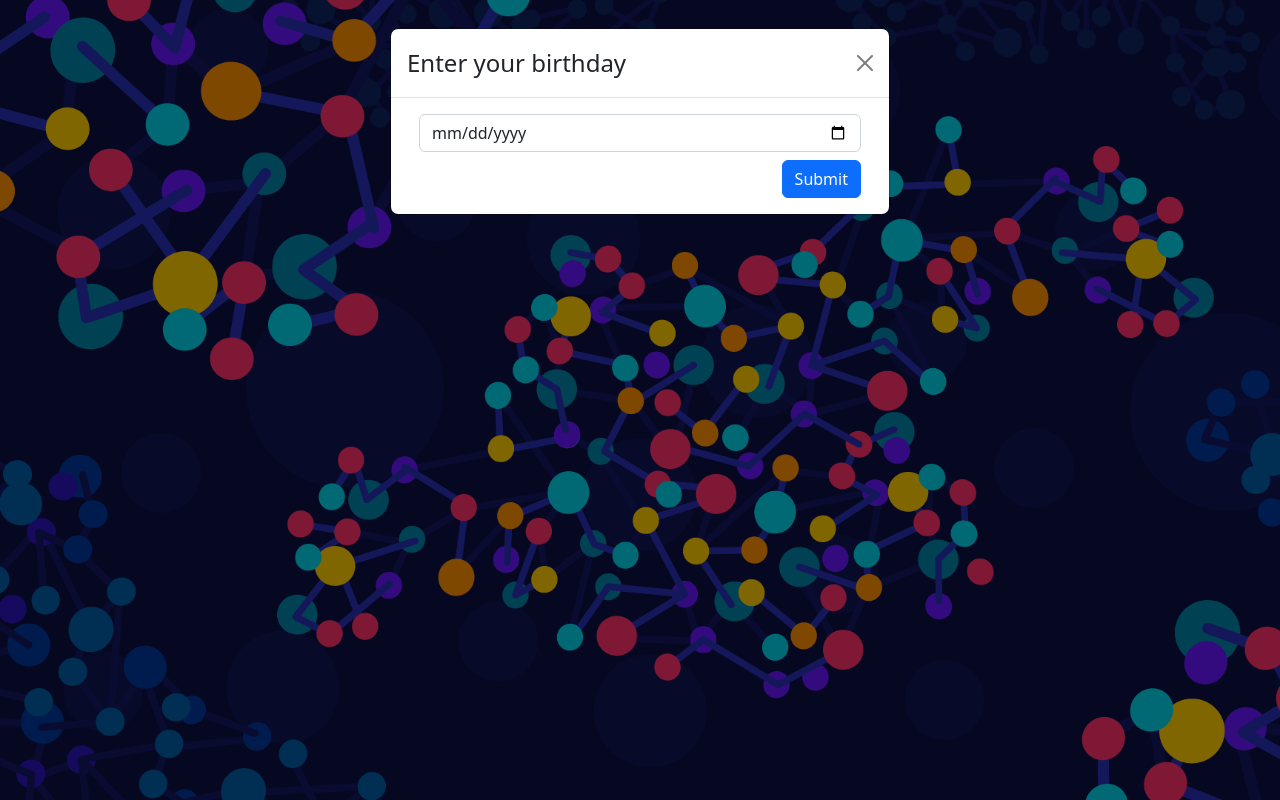
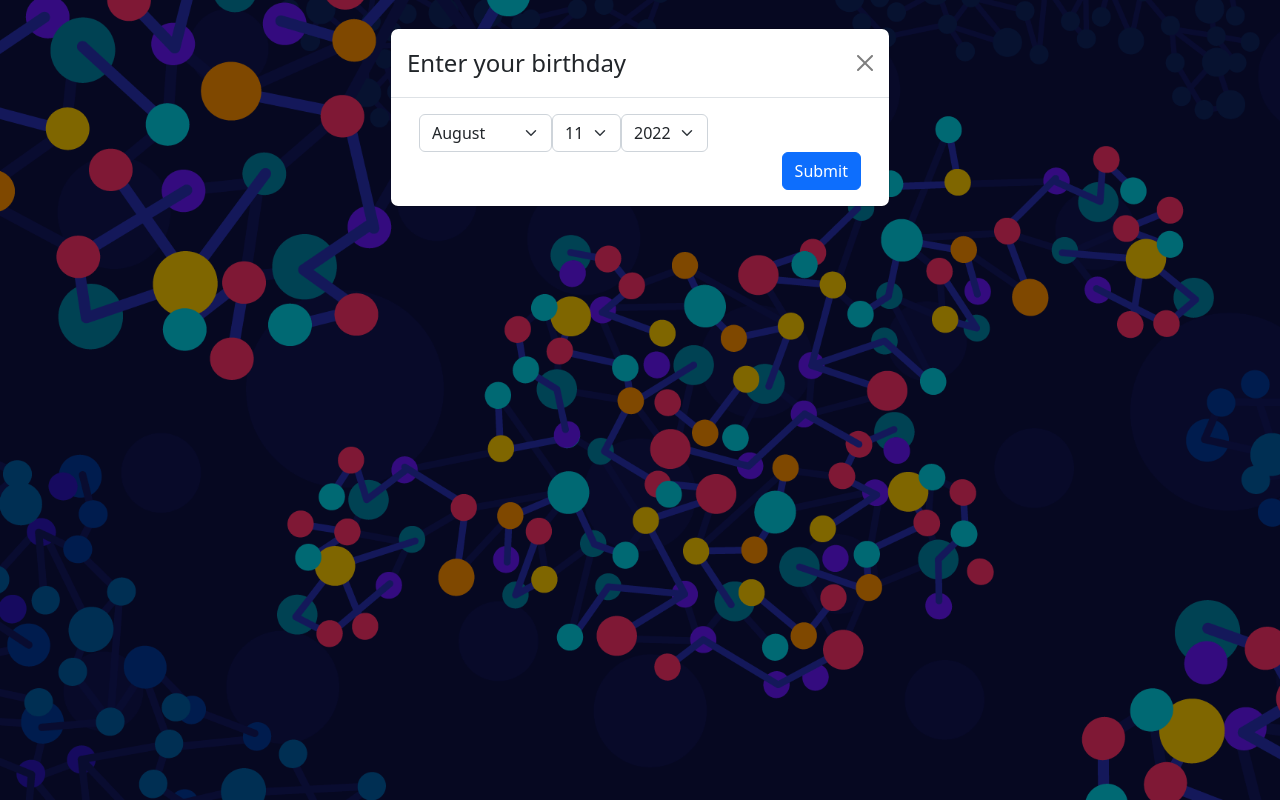
Before and after one commit to BShowen/your-life-in-weeks, a React (Create React App) app: page / in a window 1280 px wide. Built offline with nearby package versions, Linux system fonts and the light colour scheme.

Commit message:
Refactor the date input

```diff
--- a/src/App.css
+++ b/src/App.css
@@ -21,11 +21,12 @@
   transition: transform 250ms;
 }
 
-#year{
+#decade-year{
   width: 200vw;
   transform-origin: left;
   transform: scale(0.5);
   z-index: 0;
+  gap: 2px;
 }
 
 @media only screen and (min-width: 992px) { /* for screens wider than 992px */
@@ -41,7 +42,7 @@
     color: #d6a100;
   }
 
-  #year{
+  #decade-year{
     width: 100%;
     transform: none;
     gap: 2px;
--- a/src/components/BirthdayForm.js
+++ b/src/components/BirthdayForm.js
@@ -1,12 +1,15 @@
 import React, { Component } from "react";
 import { Form, Button } from "react-bootstrap";
+import { DateTime } from "luxon";
 
 export default class BirthdayForm extends Component {
   constructor(props) {
     super(props);
 
     this.state = {
-      date: "",
+      month: DateTime.now().month,
+      day: DateTime.now().day,
+      year: DateTime.now().year,
     };
 
     this.handleFormSubmit = this.handleFormSubmit.bind(this);
@@ -15,29 +18,99 @@ export default class BirthdayForm extends Component {
 
   handleFormSubmit(e) {
     e.preventDefault();
-    this.props.handleSubmit(this.state);
+    console.log("Submit ->", this.state);
+    // this.props.handleSubmit(this.state);
   }
 
   onChange(e) {
     e.preventDefault();
-    this.setState({
-      [e.target.id]: e.target.value,
-    });
+
+    const newDate = {
+      ...this.state,
+      [e.target.id]: Number.parseInt(e.target.value),
+    };
+
+    const date = DateTime.fromObject(newDate);
+
+    if (date.isValid) {
+      this.setState(newDate);
+    } else {
+      this.setState({ ...newDate, day: 1 });
+    }
+  }
+
+  getDayOptions() {
+    const numberOfDays = DateTime.fromObject(this.state).daysInMonth;
+    const options = [];
+    for (let day = 1; day <= numberOfDays; day++) {
+      options.push(
+        <option key={day} value={day}>
+          {day}
+        </option>
+      );
+    }
+    return options;
+  }
+
+  getYearOptions() {
+    const endYear = DateTime.now().year;
+    const yearOptions = [];
+    for (let i = 0; i <= 100; i++) {
+      const year = endYear - i;
+      yearOptions.unshift(
+        <option key={year} value={year}>
+          {year}
+        </option>
+      );
+    }
+    return yearOptions;
   }
 
   render() {
-    const { date } = this.state;
     return (
       <Form onSubmit={this.handleFormSubmit}>
-        <Form.Group className="mb-2">
-          <Form.Control
-            id="date"
-            type="date"
-            required
-            value={date}
-            onChange={this.onChange}
-          />
-        </Form.Group>
+        <div className="d-flex flex-row">
+          <Form.Group>
+            <Form.Select
+              onChange={this.onChange}
+              value={this.state.month}
+              id="month"
+            >
+              <option value="1">January</option>
+              <option value="2">February</option>
+              <option value="3">March</option>
+              <option value="4">April</option>
+              <option value="5">May</option>
+              <option value="6">June</option>
+              <option value="7">July</option>
+              <option value="8">August</option>
+              <option value="9">September</option>
+              <option value="10">October</option>
+              <option value="11">November</option>
+              <option value="12">December</option>
+            </Form.Select>
+          </Form.Group>
+
+          <Form.Group>
+            <Form.Select
+              onChange={this.onChange}
+              value={this.state.day}
+              id="day"
+            >
+              {this.getDayOptions()}
+            </Form.Select>
+          </Form.Group>
+
+          <Form.Group>
+            <Form.Select
+              onChange={this.onChange}
+              value={this.state.year}
+              id="year"
+            >
+              {this.getYearOptions()}
+            </Form.Select>
+          </Form.Group>
+        </div>
 
         <Form.Group className="d-flex justify-content-end">
           <Button type="submit">Submit</Button>
--- a/src/components/Year.js
+++ b/src/components/Year.js
@@ -42,7 +42,7 @@ export default class Year extends Component {
     return (
       <div
         className="d-flex flex-row justify-content-between align-items-center flex-nowrap"
-        id="year"
+        id="decade-year"
       >
         <div
           style={{
```
